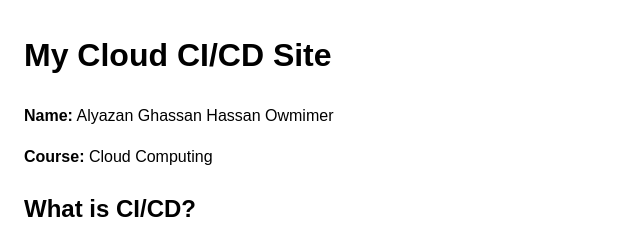
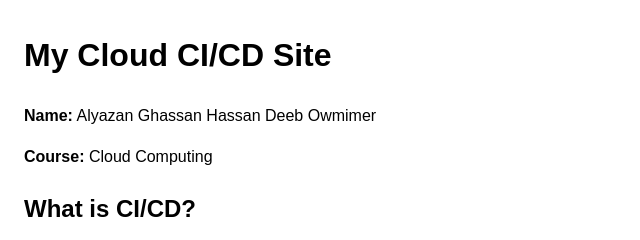
Before and after one commit to zizoyazan18-ctrl/cloud-comp-CICD-AlyazanGhassanOwamer, a plain HTML site: page index.html in a window 1280 px wide. Shown: the top 240 px of the page, 6-646 px from the left. Drawn offline with Linux system fonts and the light colour scheme.

Commit message:
update name

```diff
--- a/index.html
+++ b/index.html
@@ -9,7 +9,7 @@
 <body>
   <h1>My Cloud CI/CD Site</h1>
 
-  <p><b>Name:</b> Alyazan Ghassan Hassan Owmimer</p>
+  <p><b>Name:</b> Alyazan Ghassan Hassan Deeb Owmimer</p>
   <p><b>Course:</b> Cloud Computing</p>
 
   <h2>What is CI/CD?</h2>
```
